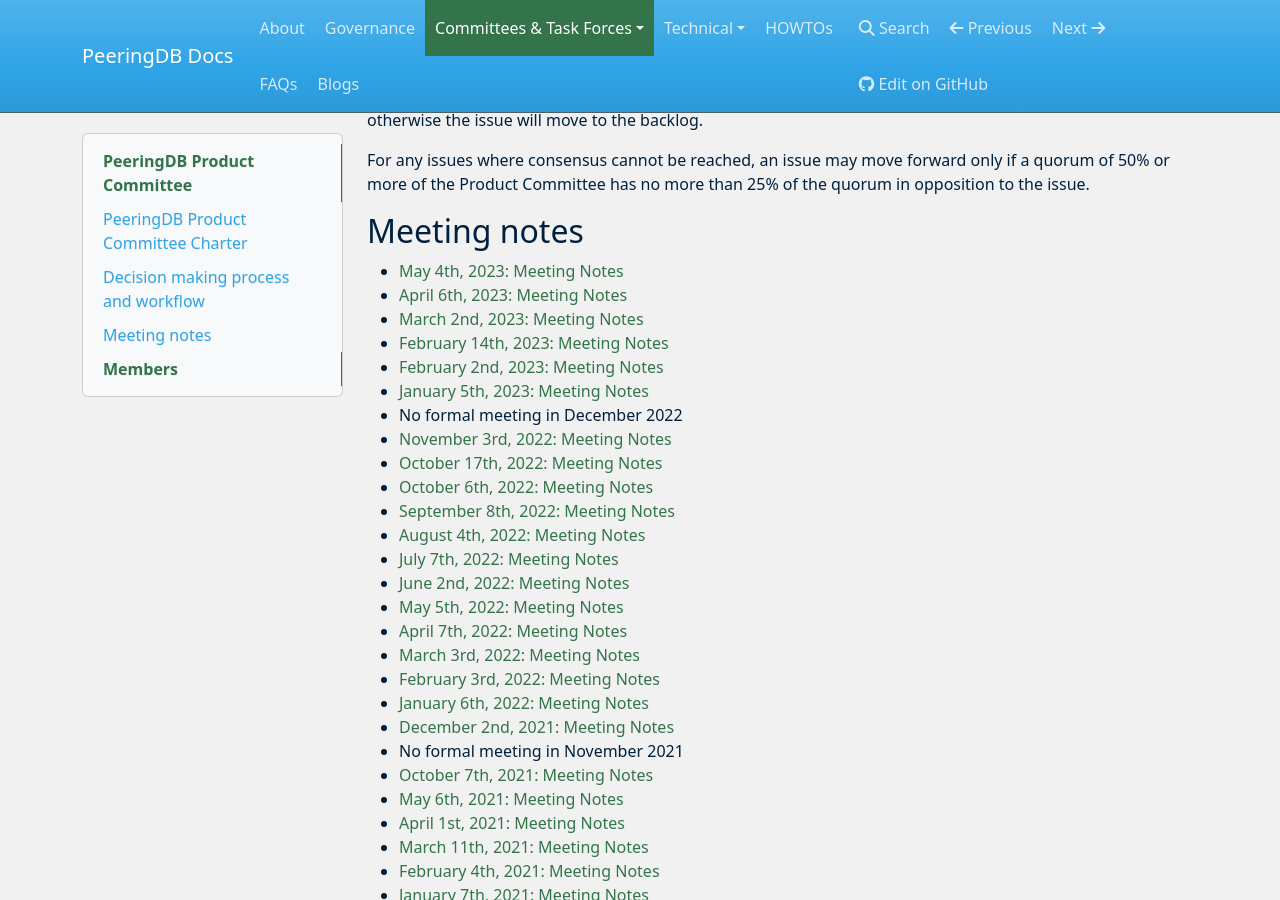
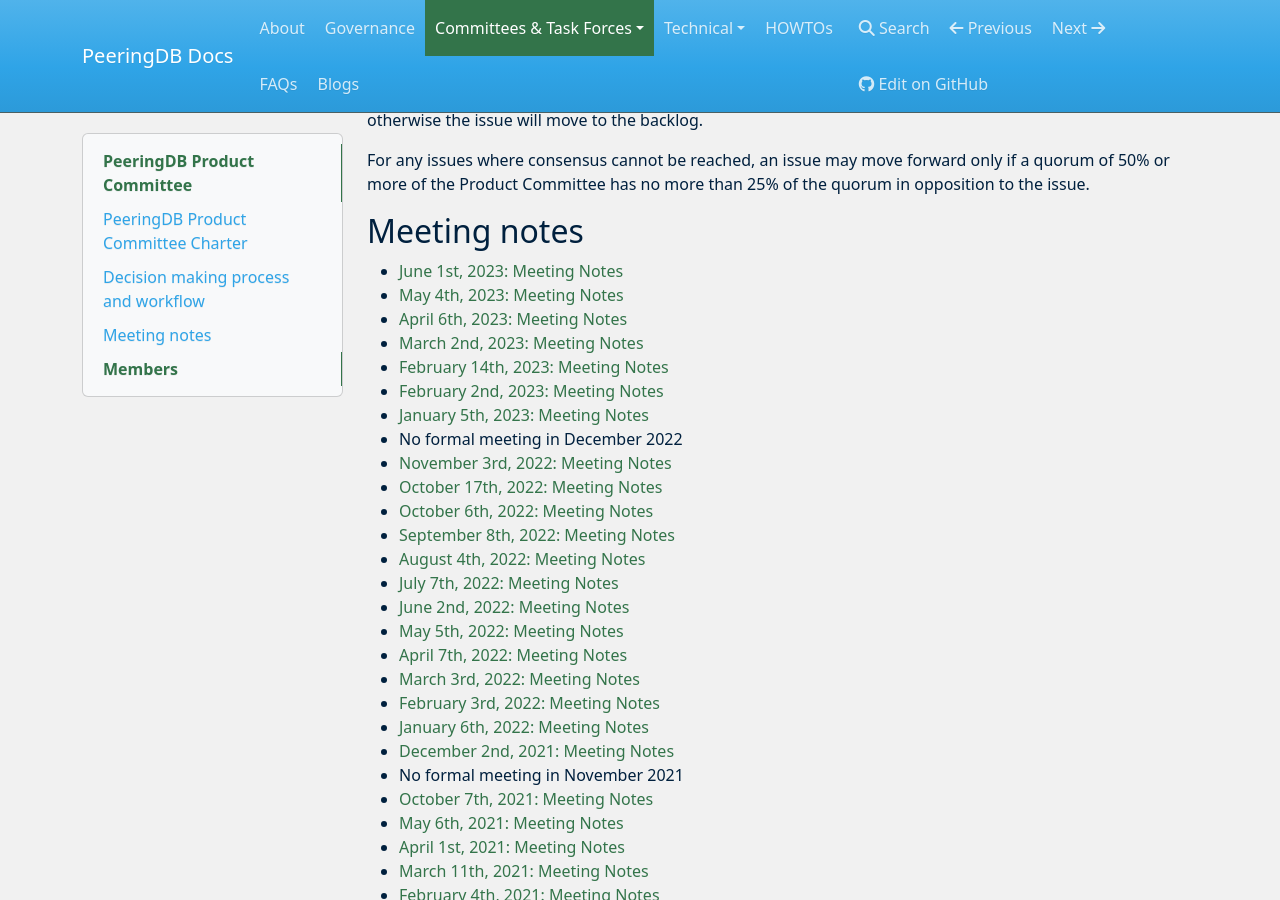
Before and after one commit to peeringdb/docs, an MkDocs documentation site: the page built from docs/committee/product/index.md, in a window 1280 px wide and 900 px high, scrolled down 2515 px. Built offline with MkDocs 1.6.1, drawn with Linux system fonts in a browser that asks for light colours; nearby versions of some CDN libraries.

Commit message:
June 2023 OC Meeting Notes (#285)
1) PDF
2) Updated index.md

```diff
--- a/docs/committee/product/index.md
+++ b/docs/committee/product/index.md
@@ -9,6 +9,7 @@
 
 ## Meeting notes
 
+- [June 1st, 2023: Meeting Notes](notes/2023-06-01_Product_Committee_Notes.pdf)
 - [May 4th, 2023: Meeting Notes](notes/2023-05-04_Product_Committee_Notes.pdf)
 - [April 6th, 2023: Meeting Notes](notes/2023-04-06_Product_Committee_Notes.pdf)
 - [March 2nd, 2023: Meeting Notes](notes/2023-03-02_Product_Committee_Notes.pdf)
```
Also changed, not shown: 1 other file.
